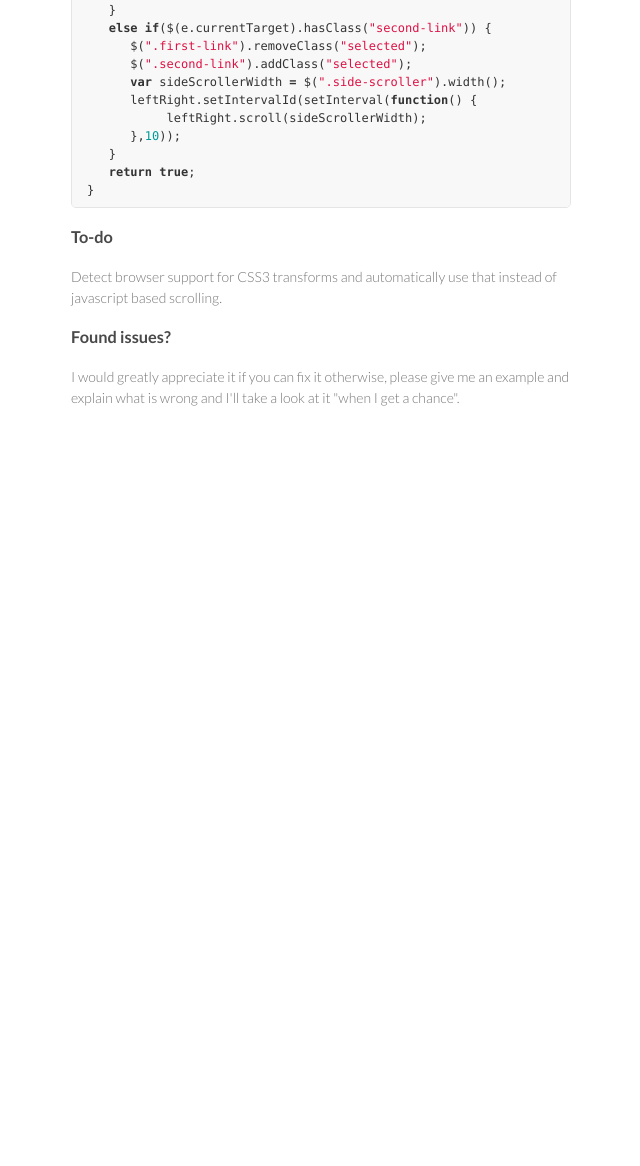
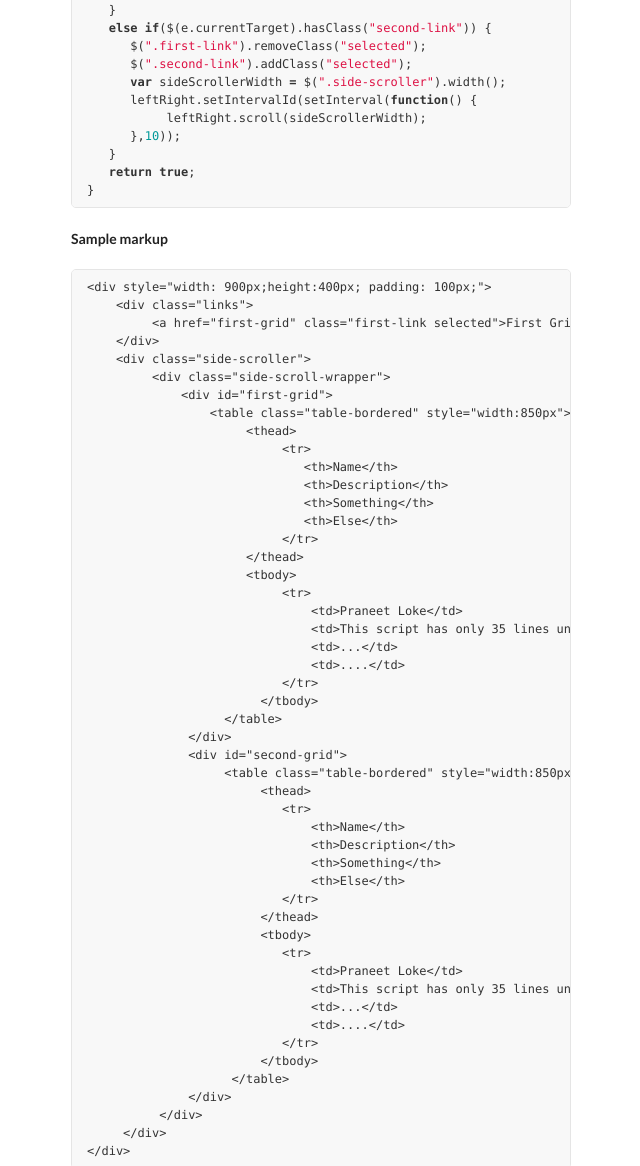
Before and after one commit to praneetloke/SimpleHorizontalScroller, a plain HTML site: page index.html in a window 1280 px wide. Shown: the part 726-1892 px from the top of the page, without its empty margins (499-1139 px from the left). Before the commit the page ends 1204 px from the top, so only its background shows below. Drawn offline with Linux system fonts and the light colour scheme.

```diff
--- a/index.html
+++ b/index.html
@@ -67,6 +67,59 @@
 <span class="p">}</span>
 </pre></div>
 
+<p><strong>Sample markup</strong></p>
+
+<pre><code>&lt;div style="width: 900px;height:400px; padding: 100px;"&gt;
+    &lt;div class="links"&gt;
+         &lt;a href="first-grid" class="first-link selected"&gt;First Grid&lt;/a&gt;&amp;nbsp;&amp;nbsp;|&amp;nbsp;&amp;nbsp;&lt;a href="second-grid" class="second-link"&gt;Second Grid&lt;/a&gt;
+    &lt;/div&gt;
+    &lt;div class="side-scroller"&gt;
+         &lt;div class="side-scroll-wrapper"&gt;
+             &lt;div id="first-grid"&gt;
+                 &lt;table class="table-bordered" style="width:850px"&gt;
+                      &lt;thead&gt;
+                           &lt;tr&gt;
+                              &lt;th&gt;Name&lt;/th&gt;
+                              &lt;th&gt;Description&lt;/th&gt;
+                              &lt;th&gt;Something&lt;/th&gt;
+                              &lt;th&gt;Else&lt;/th&gt;
+                           &lt;/tr&gt;
+                      &lt;/thead&gt;
+                      &lt;tbody&gt;
+                           &lt;tr&gt;
+                               &lt;td&gt;Praneet Loke&lt;/td&gt;
+                               &lt;td&gt;This script has only 35 lines un-minified!&lt;/td&gt;
+                               &lt;td&gt;...&lt;/td&gt;
+                               &lt;td&gt;....&lt;/td&gt;
+                           &lt;/tr&gt;
+                        &lt;/tbody&gt;
+                   &lt;/table&gt;
+              &lt;/div&gt;
+              &lt;div id="second-grid"&gt;
+                   &lt;table class="table-bordered" style="width:850px"&gt;
+                        &lt;thead&gt;
+                           &lt;tr&gt;
+                               &lt;th&gt;Name&lt;/th&gt;
+                               &lt;th&gt;Description&lt;/th&gt;
+                               &lt;th&gt;Something&lt;/th&gt;
+                               &lt;th&gt;Else&lt;/th&gt;
+                           &lt;/tr&gt;
+                        &lt;/thead&gt;
+                        &lt;tbody&gt;
+                           &lt;tr&gt;
+                               &lt;td&gt;Praneet Loke&lt;/td&gt;
+                               &lt;td&gt;This script has only 35 lines un-minified!&lt;/td&gt;
+                               &lt;td&gt;...&lt;/td&gt;
+                               &lt;td&gt;....&lt;/td&gt;
+                           &lt;/tr&gt;
+                        &lt;/tbody&gt;
+                    &lt;/table&gt;
+              &lt;/div&gt;
+          &lt;/div&gt;
+     &lt;/div&gt;
+&lt;/div&gt;
+</code></pre>
+
 <h3>To-do</h3>
 
 <p>Detect browser support for CSS3 transforms and automatically use that instead of javascript based scrolling.</p>
```
Also changed, not shown: params.json (+1 -1 lines).
